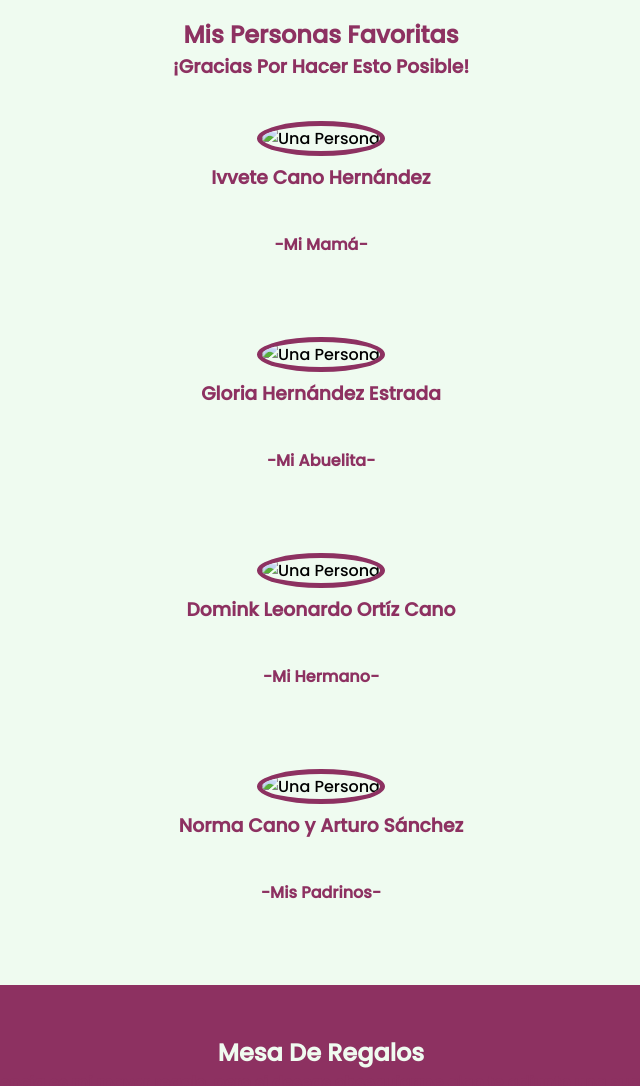
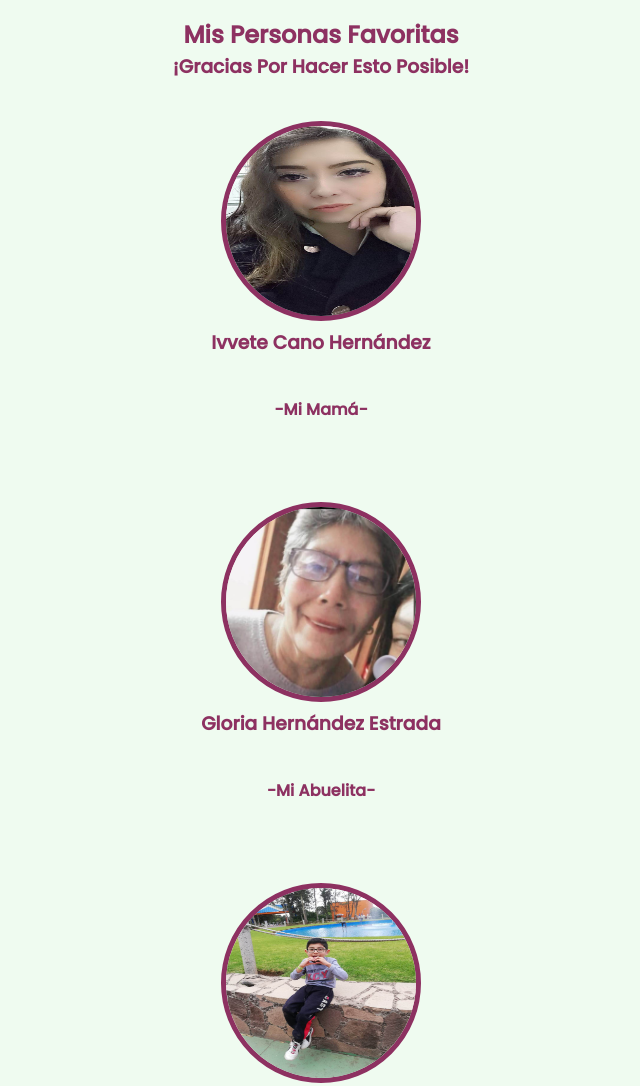
Before and after one commit to AlejandroTRIKITRAKATELAS33sanchezCano/Fernanda-XV-2, a plain HTML site: page index.html in a window 1280 px wide. Shown: the part 4480-5566 px from the top of the page, without its empty margins (319-959 px from the left). Drawn offline with Linux system fonts and the light colour scheme; the site is published under a folder, as on GitHub Pages, so addresses that start at the root find nothing.

Commit message:
arreglando-IMG

```diff
--- a/index.html
+++ b/index.html
@@ -75,21 +75,21 @@
             <h1>Mis Personas Favoritas</h1>
             <h3>¡Gracias Por Hacer Esto Posible!</h3>
 
-            <img src="/Assets/IMG/344393568_941867573821137_870755734862452790_n.jpg" alt="Una Persona">
+            <img src="./Assets/IMG/344393568_941867573821137_870755734862452790_n.jpg" alt="Una Persona">
             <h3>Ivvete Cano Hernández</h3>
             <h4>-Mi Mamá-</h4>
 
 
-            <img src="/Assets/IMG/344297589_781717780165830_8765696996785731959_n.jpg" alt="Una Persona">
+            <img src="./Assets/IMG/344297589_781717780165830_8765696996785731959_n.jpg" alt="Una Persona">
             <h3>Gloria Hernández Estrada</h3>
             <h4>-Mi Abuelita-</h4>
 
 
-            <img src="/Assets/IMG/344300630_3504716893147431_646486276955817685_n.jpg" alt="Una Persona">
+            <img src="./Assets/IMG/344300630_3504716893147431_646486276955817685_n.jpg" alt="Una Persona">
             <h3>Domink Leonardo Ortíz Cano</h3>
             <h4>-Mi Hermano-</h4>
 
-            <img src="/Assets/IMG/344300051_1450422405697479_8600607578850740939_n.jpg" alt="Una Persona">
+            <img src="./Assets/IMG/344300051_1450422405697479_8600607578850740939_n.jpg" alt="Una Persona">
             <h3>Norma Cano y Arturo Sánchez</h3>
             <h4>-Mis Padrinos-</h4>
         </div>
```
